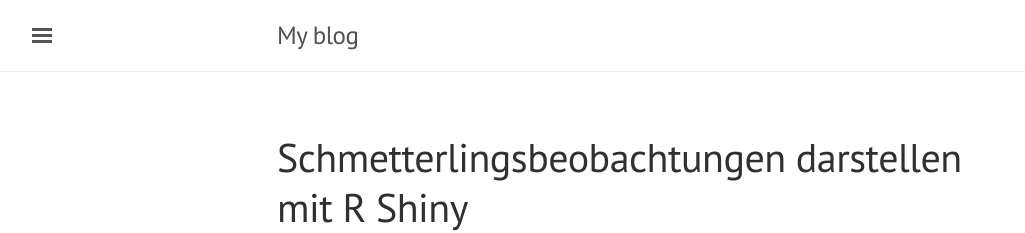
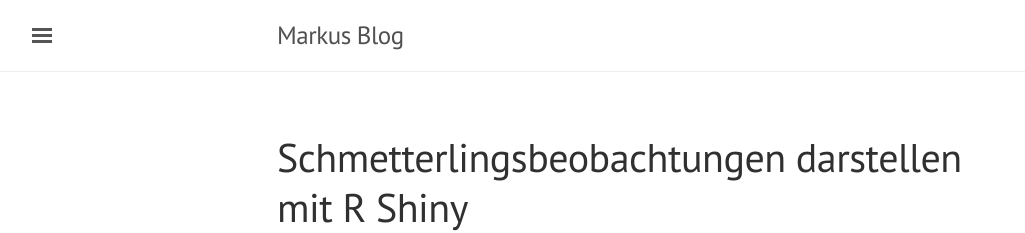
Before and after one commit to markdumke/Blog, a Jekyll site: the page built from _posts/2017-03-08-Schmetterlingsbeobachtungen darstellen mit Shiny Leaflet.md, in a window 1280 px wide and 900 px high. Shown: the top 233 px of the window, without its empty margins (3-1028 px from the left). Built offline with Jekyll 4.4.1, drawn with Linux system fonts in a browser that asks for light colours; comment, search, counter and statistics services are not loaded.

Commit message:
change blog name

```diff
--- a/_config.yml
+++ b/_config.yml
@@ -4,7 +4,7 @@
 #permalink:           pretty
 
 # Setup
-title:               My blog
+title:               Markus Blog
 tagline:             ''
 description:         ''
 url:                 https://markdumke.github.io/
```
